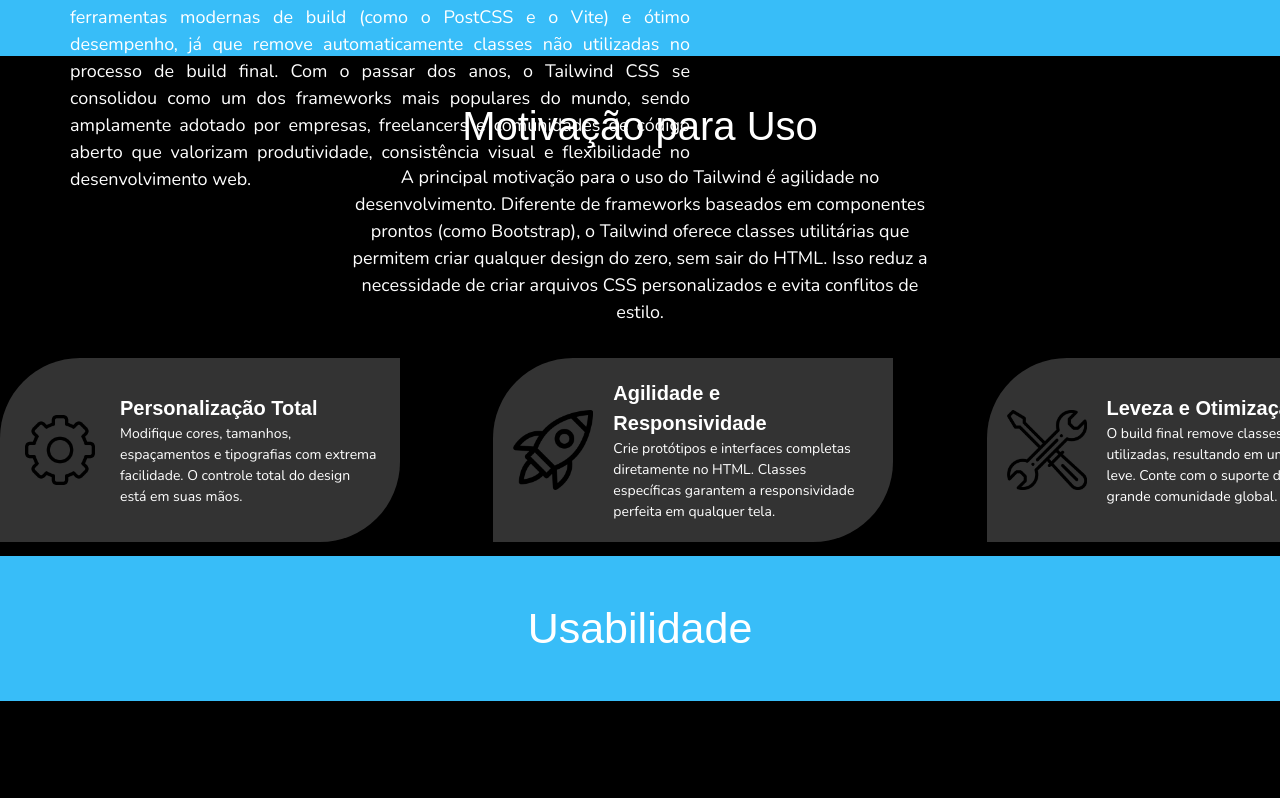
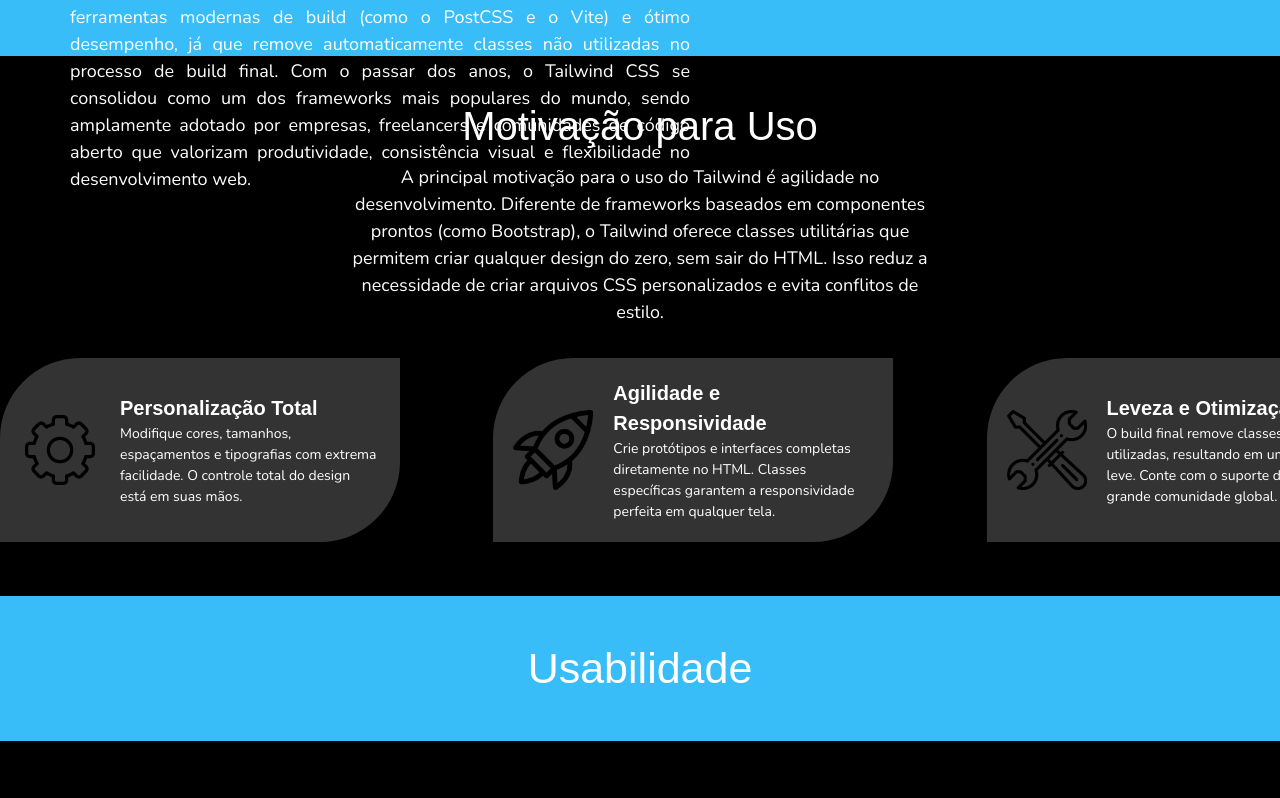
Before and after one commit to MendesGabrielz/Tailwind-CSS, a website: page index.html in a window 1280 px wide. Shown: the part 1495-2293 px from the top of the page. Drawn offline with nearby package versions, Linux system fonts and the light colour scheme; a web font is replaced by a local one.

Commit message:
Add files via upload

```diff
--- a/index.html
+++ b/index.html
@@ -107,7 +107,7 @@
 
     </div>
 
-    <div class="flex flex-col items-center bg-black text-white h-[500px]">
+    <div class="flex flex-col items-center bg-black text-white h-[540px] mb-[20px]">
 
         <div class="w-[600px] text-center">
             <h1 class="text-[40px] mb-2 mt-10" style="font-family: 'Momo Trust Display', sans-serif;">Motivação para Uso
```
